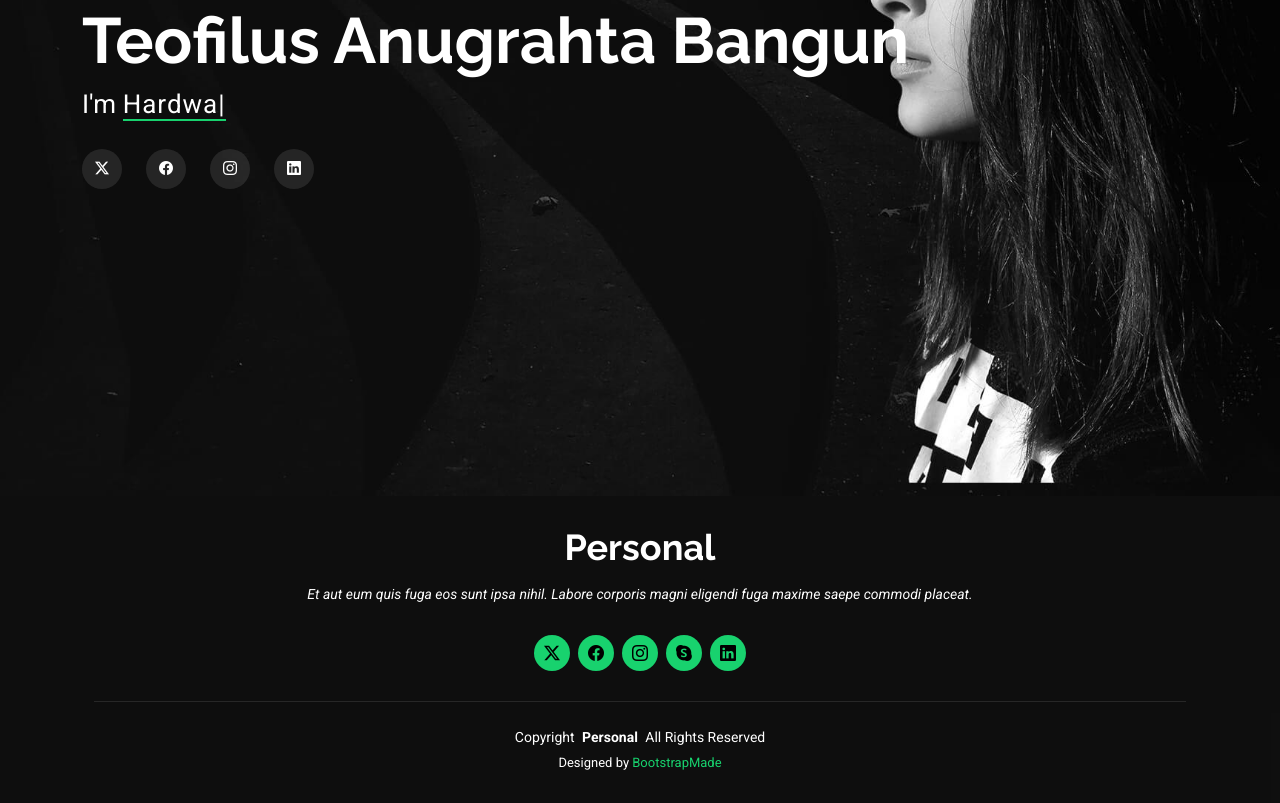
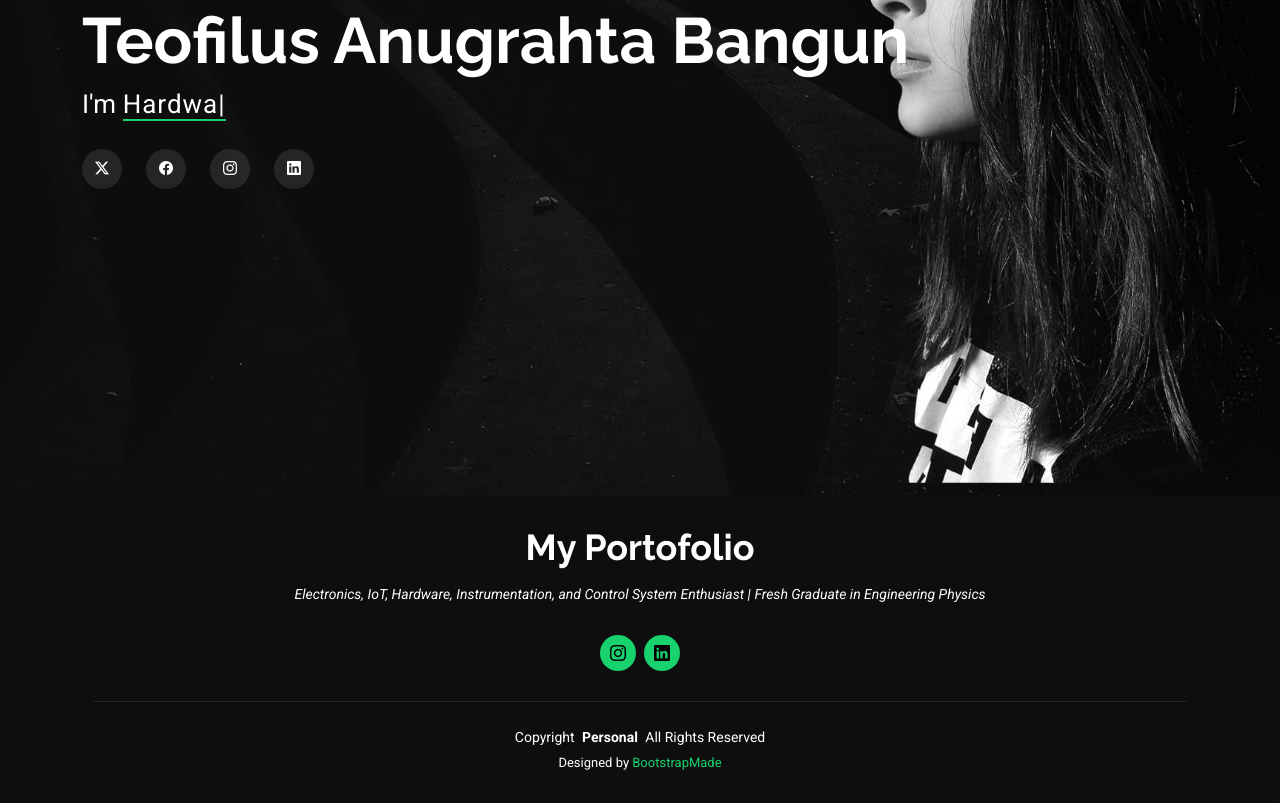
Before and after one commit to teofbyte/teofbyte.github.io, a plain HTML site: page index.html in a window 1280 px wide. Shown: the part 304-1107 px from the top of the page. Drawn offline with Linux system fonts and the light colour scheme.

Commit message:
Ganti total

```diff
--- a/index.html
+++ b/index.html
@@ -103,14 +103,14 @@
 
   <footer id="footer" class="footer dark-background">
     <div class="container">
-      <h3 class="sitename">Personal</h3>
-      <p>Et aut eum quis fuga eos sunt ipsa nihil. Labore corporis magni eligendi fuga maxime saepe commodi placeat.</p>
+      <h3 class="sitename">My Portofolio</h3>
+      <p>Electronics, IoT, Hardware, Instrumentation, and Control System Enthusiast | Fresh Graduate in Engineering Physics</p>
       <div class="social-links d-flex justify-content-center">
-        <a href=""><i class="bi bi-twitter-x"></i></a>
-        <a href=""><i class="bi bi-facebook"></i></a>
-        <a href=""><i class="bi bi-instagram"></i></a>
-        <a href=""><i class="bi bi-skype"></i></a>
-        <a href=""><i class="bi bi-linkedin"></i></a>
+        <!-- <a href=""><i class="bi bi-twitter-x"></i></a> -->
+        <!-- <a href=""><i class="bi bi-facebook"></i></a> -->
+        <a href="https://www.instagram.com/teo_anugrahta/?__pwa=1"><i class="bi bi-instagram"></i></a>
+        <!-- <a href=""><i class="bi bi-skype"></i></a> -->
+        <a href="https://www.linkedin.com/in/teofilusab/"><i class="bi bi-linkedin"></i></a>
       </div>
       <div class="container">
         <div class="copyright">
```
